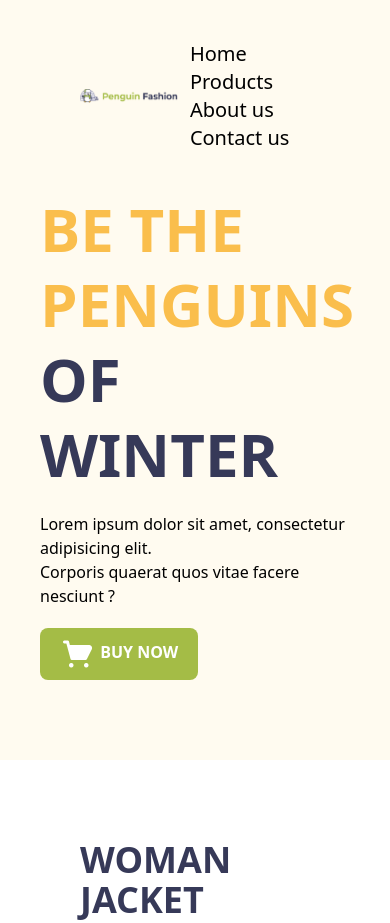
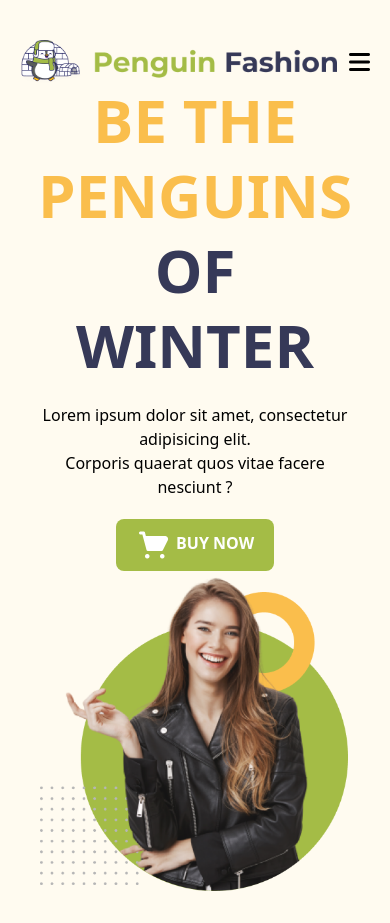
Before and after one commit to Abdullah-Sakib/Penguin-Fashions-, a plain HTML site: page index.html in a window 390 px wide. Shown: the top 923 px of the page. Drawn offline with nearby package versions, Linux system fonts and the light colour scheme.

Commit message:
header section responsive

```diff
--- a/index.html
+++ b/index.html
@@ -6,6 +6,8 @@
   <meta http-equiv="X-UA-Compatible" content="IE=edge">
   <meta name="viewport" content="width=device-width, initial-scale=1.0">
   <title>Penguin Fashion</title>
+  <!-- fontawesome link  -->
+  <script src="https://kit.fontawesome.com/1edf373191.js" crossorigin="anonymous"></script>
   <!-- tailwind css link  -->
   <script src="https://cdn.tailwindcss.com"></script>
   <script>
@@ -24,22 +26,23 @@
 
 <body>
   <header class="bg-penguin mx-auto pt-10 pb-20">
-    <nav class="container mx-auto mb-10 px-20">
+    <nav class="container mx-auto mb-0 px-5 md:mb-0 md:px-0 lg:mb-10 lg:px-0">
       <div class="flex justify-between items-center">
         <div>
           <img class="w-80" src="images/logo.png" alt="">
         </div>
         <div>
-          <a class="text-xl font-medium mx-3" href="#">Home</a>
-          <a class="text-xl font-medium mx-3" href="#">Products</a>
-          <a class="text-xl font-medium mx-3" href="#">About us</a>
-          <a class="text-xl font-medium mx-3" href="#">Contact us</a>
+          <a class="text-xl font-medium mx-3 hidden md:inline lg:inline" href="#">Home</a>
+          <a class="text-xl font-medium mx-3 hidden md:inline lg:inline" href="#">Products</a>
+          <a class="text-xl font-medium mx-3 hidden md:inline lg:inline" href="#">About us</a>
+          <a class="text-xl font-medium mx-3 hidden md:inline lg:inline" href="#">Contact us</a>
+          <a href="#" class=" md:hidden lg:hidden text-2xl"><i class="fa-solid fa-bars"></i></a>
         </div>
       </div>
     </nav>
     <!-- banner section  -->
-    <section class="flex items-center justify-around px-10">
-      <div class="w-100">
+    <section class="flex items-center justify-around px-10 flex-col md:flex-row lg:flex-row">
+      <div class="w-100 text-center md:text-left lg:text-left">
         <h1 class="uppercase text-6xl mb-5 leading-tight font-bold">
           <span class="text-[#FABE4C] ">Be the Penguins</span> <br>
           <span class="text-[#363958] ">of Winter</span>
```
